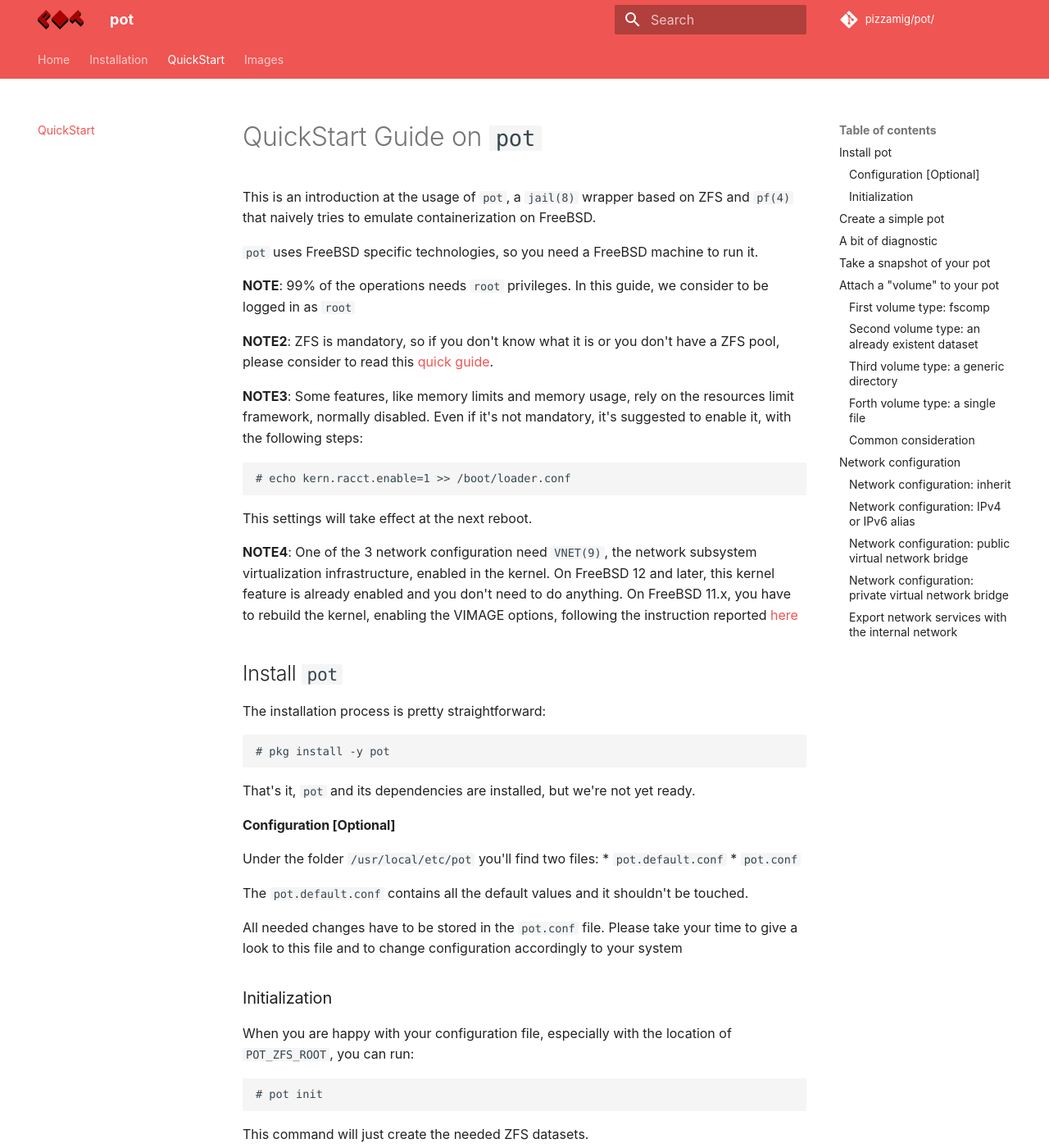
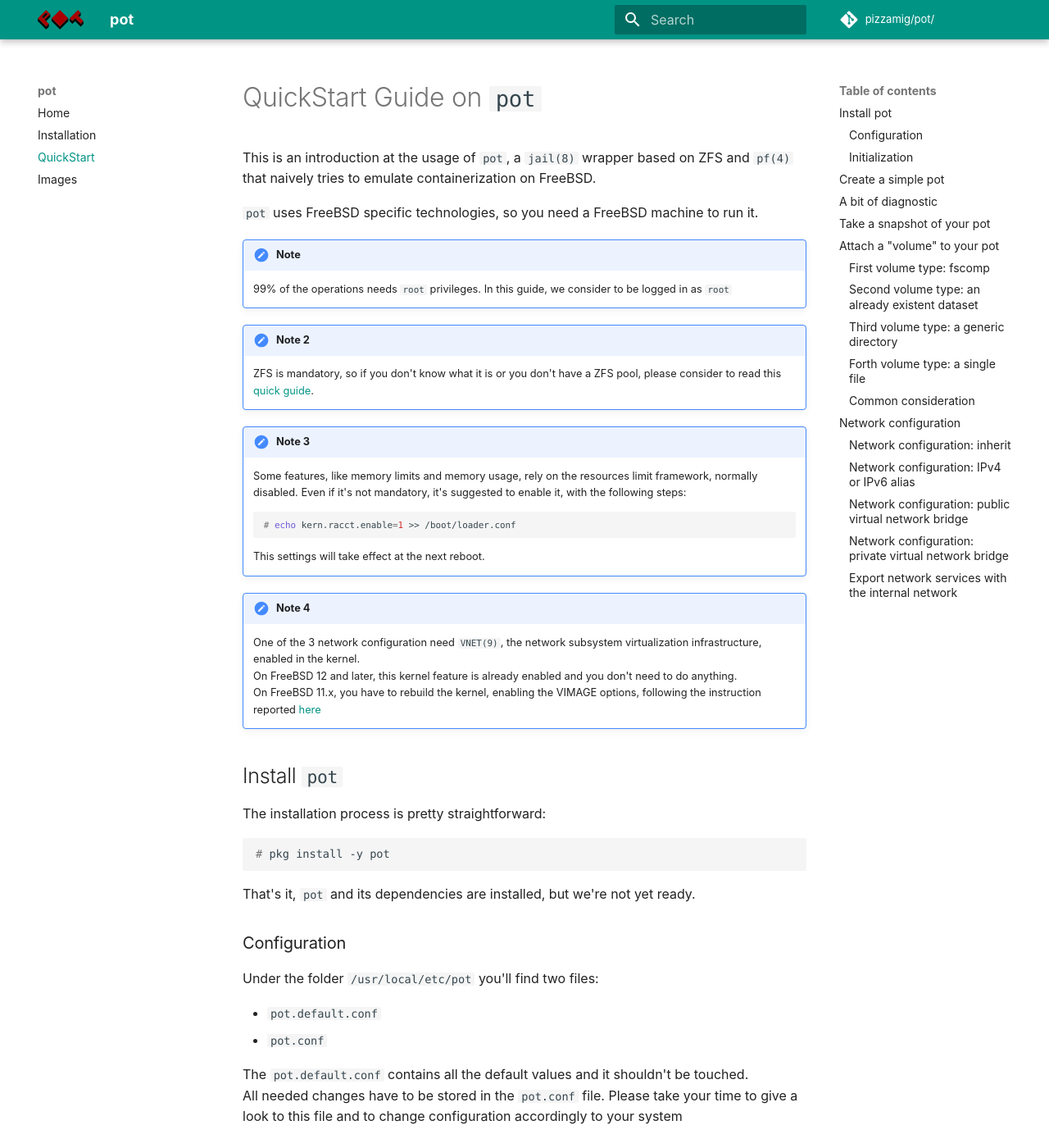
Before and after one commit to bsdpot/pot-book, an MkDocs documentation site: the page built from docs/QuickStart.md, in a window 1280 px wide and 1400 px high. Shown: the whole window at 82% size. Built offline with MkDocs 1.6.1 and Material for MkDocs 9.7.7, drawn with Linux system fonts in a browser that asks for light colours; comment, search, counter and statistics services are not loaded; some of the changed text lies outside the part shown.

Commit message:
Further fixes and finalizing colurs

````diff
--- a/docs/QuickStart.md
+++ b/docs/QuickStart.md
@@ -4,32 +4,37 @@ This is an introduction at the usage of `pot`, a `jail(8)` wrapper based on ZFS
 
 `pot` uses FreeBSD specific technologies, so you need a FreeBSD machine to run it.
 
-**NOTE**: 99% of the operations needs `root` privileges. In this guide, we consider to be logged in as `root`
+!!! note
+    99% of the operations needs `root` privileges. In this guide, we consider to be logged in as `root`
 
-**NOTE2**: ZFS is mandatory, so if you don't know what it is or you don't have a ZFS pool, please consider to read this [quick guide](https://www.freebsd.org/doc/handbook/zfs-quickstart.html).
+!!! note "Note 2"
+    ZFS is mandatory, so if you don't know what it is or you don't have a ZFS pool, please consider to read this [quick guide](https://www.freebsd.org/doc/handbook/zfs-quickstart.html).
 
-**NOTE3**: Some features, like memory limits and memory usage, rely on the resources limit framework, normally disabled. Even if it's not mandatory, it's suggested to enable it, with the following steps:
-```console
-# echo kern.racct.enable=1 >> /boot/loader.conf
-```
-This settings will take effect at the next reboot.
+!!! note "Note 3"
+    Some features, like memory limits and memory usage, rely on the resources limit framework, normally disabled.
+	Even if it's not mandatory, it's suggested to enable it, with the following steps:
+    ```console
+    # echo kern.racct.enable=1 >> /boot/loader.conf
+    ```
+    This settings will take effect at the next reboot.
 
-**NOTE4**: One of the 3 network configuration need `VNET(9)`, the network subsystem virtualization infrastructure, enabled in the kernel.
-On FreeBSD 12 and later, this kernel feature is already enabled and you don't need to do anything.
-On FreeBSD 11.x, you have to rebuild the kernel, enabling the VIMAGE options, following the instruction reported [here](https://www.freebsd.org/doc/handbook/kernelconfig.html)
+!!! note "Note 4"
+    One of the 3 network configuration need `VNET(9)`, the network subsystem virtualization infrastructure, enabled in the kernel.
+    On FreeBSD 12 and later, this kernel feature is already enabled and you don't need to do anything.
+    On FreeBSD 11.x, you have to rebuild the kernel, enabling the VIMAGE options, following the instruction reported [here](https://www.freebsd.org/doc/handbook/kernelconfig.html)
 ## Install `pot`
 The installation process is pretty straightforward:
 ```console
 # pkg install -y pot
 ```
 That's it, `pot` and its dependencies are installed, but we're not yet ready.
-#### Configuration [Optional]
+### Configuration
 Under the folder `/usr/local/etc/pot` you'll find two files:
+
 * `pot.default.conf`
 * `pot.conf`
 
 The `pot.default.conf` contains all the default values and it shouldn't be touched.
-
 All needed changes have to be stored in the `pot.conf` file. Please take your time to give a look to this file and to change configuration accordingly to your system
 
 ### Initialization
@@ -43,8 +48,9 @@ We can now create the simplest `pot`
 ```console
 # pot create -p mypot -t single -b 11.3
 ```
-**NOTE** The FreeBSD machine doesn't have to be the same version of your `pot` (jail). However, the hosting machine's version has to be greater or equal than the `pot`'s one.
-For instance, you can run a FreeBSD 10.4 `pot` on a FreeBSD 11.3 host. You **cannot** run a FreeBSD 12 `pot` on a FreeBSD 11.3 host.
+!!! note
+    The FreeBSD machine doesn't have to be the same version of your `pot` (jail). However, the hosting machine's version has to be greater or equal than the `pot`'s one.
+    For instance, you can run a FreeBSD 10.4 `pot` on a FreeBSD 11.3 host. You **cannot** run a FreeBSD 12 `pot` on a FreeBSD 11.3 host.
 
 So, we created a `pot`, named `mypot`, based on FreeBSD 11.3 consisting of one ZFS dataset.
 
@@ -94,6 +100,7 @@ pot name : mypot
 		prunable: NO
 ```
 Some explanation of this output:
+
 * `type`: currently two types of `pot` are supported: `single`, based on one ZFS dataset, and `multi`, based on multiple ZFS dataset.
 * `base`: the FreeBSD version used to build this `pot`.
 * `level`: for single type `pot` the level is always `0`. Levels are explained for the multi type `pot`.
--- a/mkdocs.yml
+++ b/mkdocs.yml
@@ -18,9 +18,9 @@ edit_uri: ''
 theme:
   name: 'material'
   feature:
-    tabs: true
+    tabs: false
   palette:
-    primary: 'red'
+    primary: 'teal'
     accent: 'red'
   logo: pot-red.svg
   font: false
@@ -36,6 +36,7 @@ markdown_extensions:
     - admonition
     - toc:
         permalink: true
+    - pymdownx.superfences
 plugins:
   - search
   - minify:
````
Also changed, not shown: docs/index.md (+3 -2 lines).
